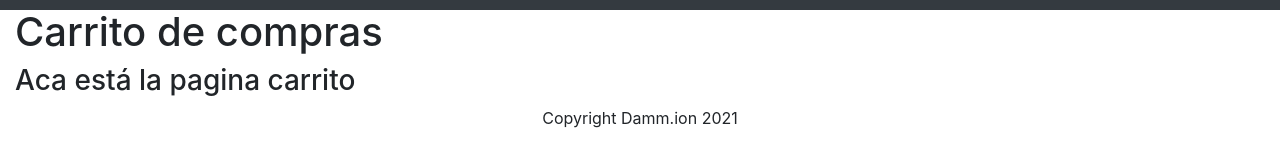
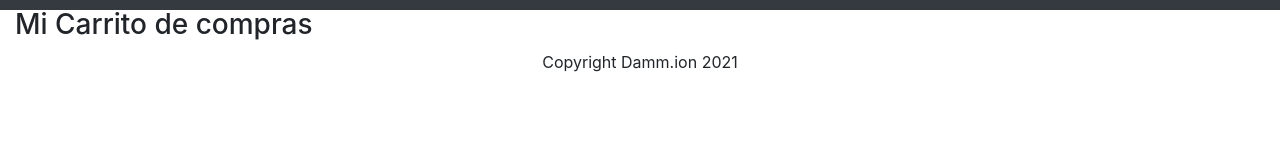
Before and after one commit to damiantuppo/carritoComprasJs, a plain HTML site: page carrito.html in a window 1280 px wide. Shown: the part 64-230 px from the top of the page. Drawn offline with nearby package versions, Linux system fonts and the light colour scheme.

Commit message:
Mi carrito

```diff
--- a/carrito.html
+++ b/carrito.html
@@ -64,8 +64,7 @@
     <main role="main" class="container-fluid">
        <br>
 
-       <h1>Carrito de compras</h1>
-       <h3>Aca está la pagina carrito</h3>
+       <h3>Mi Carrito de compras</h3>
        <div id="generarCarrito"></div>
 
        <!--Si aun no se agregaron productos al carrito se muestra un mensaje, esto está por verse!-->
```
